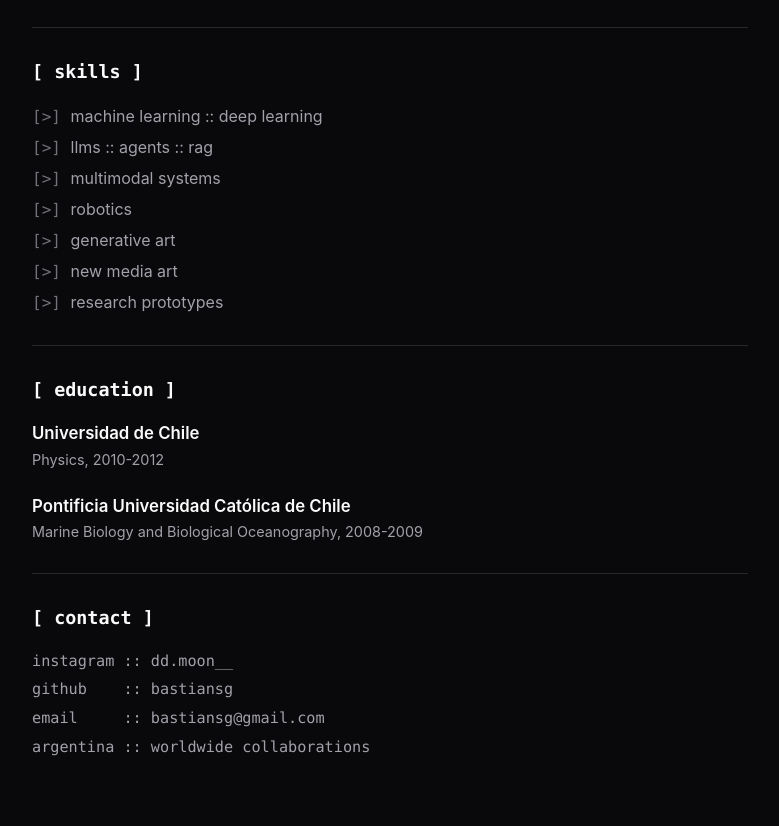
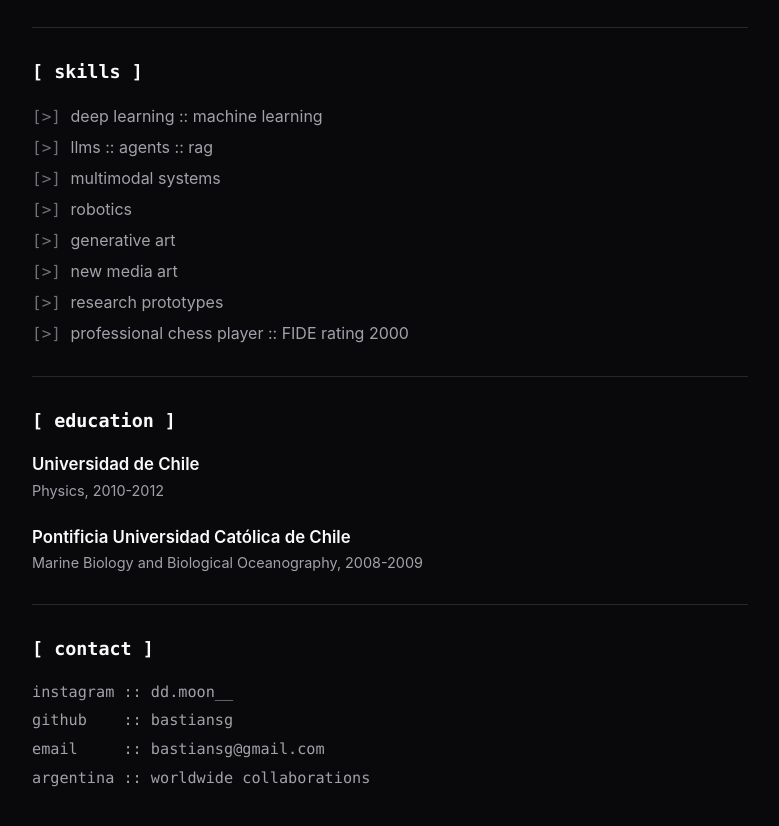
Before and after one commit to bastiansg/dd.moon.about, a website: page index.html in a window 1280 px wide. Shown: the part 2250-3076 px from the top of the page, without its empty margins (250-1029 px from the left). Drawn offline with Linux system fonts and the light colour scheme.

Commit message:
change skills section

```diff
--- a/index.html
+++ b/index.html
@@ -465,13 +465,14 @@
       <section class="section" aria-labelledby="skills-title">
         <h2 id="skills-title">[ skills ]</h2>
         <ul class="plain-list">
-          <li>machine learning :: deep learning</li>
+          <li>deep learning :: machine learning</li>
           <li>llms :: agents :: rag</li>
           <li>multimodal systems</li>
           <li>robotics</li>
           <li>generative art</li>
           <li>new media art</li>
           <li>research prototypes</li>
+          <li>professional chess player :: FIDE rating 2000</li>
         </ul>
       </section>
 
```
